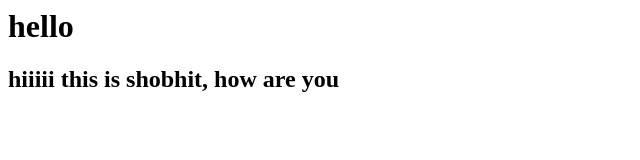
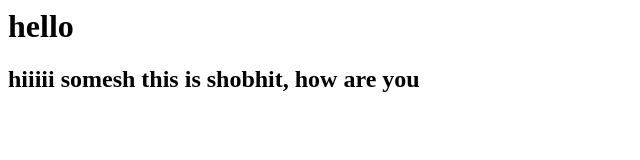
Before and after one commit to shobhit-jindal/tcspipeline, a plain HTML site: page index.html in a window 1280 px wide. Shown: the whole page, without its empty margins (0-640 px from the left). Drawn offline with Linux system fonts and the light colour scheme.

Commit message:
greet update

```diff
--- a/index.html
+++ b/index.html
@@ -1,2 +1,5 @@
 <centre><h1>hello</h1>
-<h2>hiiiii this is shobhit, how are you</h2></centre>
+<h2>hiiiii somesh
+
+
+  this is shobhit, how are you</h2></centre>
```
